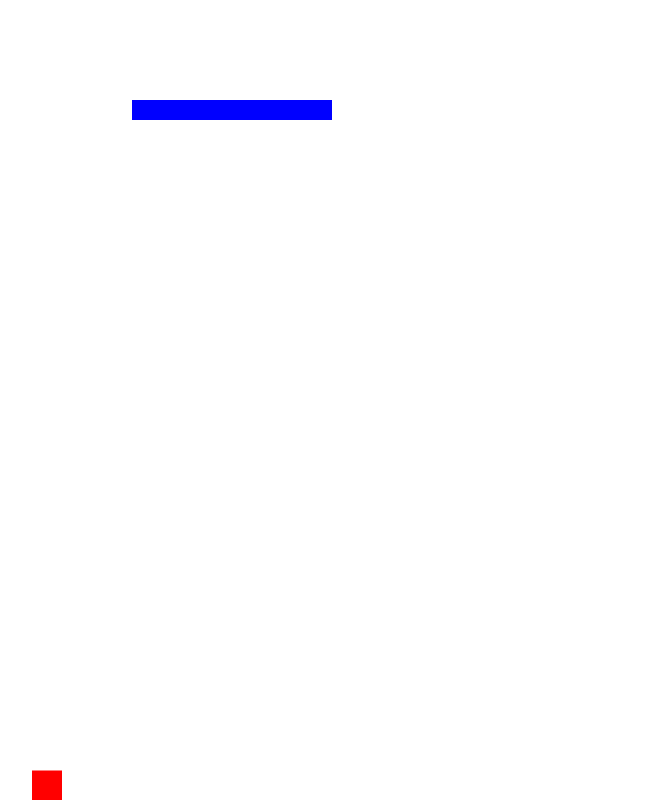
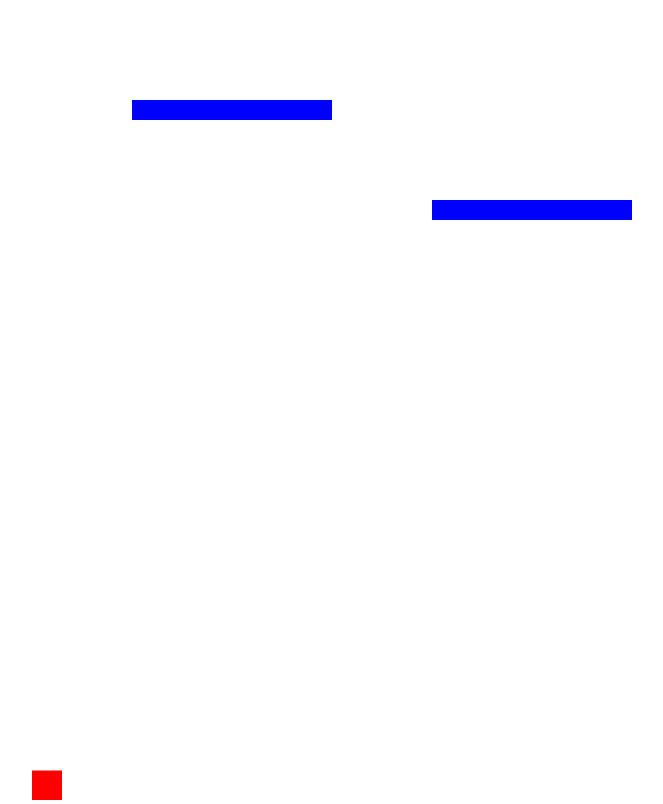
Before and after one commit to igortadic/Platformer, a plain HTML site: page index.html in a window 1280 px wide. Shown: the whole page, without its empty margins (68-731 px from the left). Drawn offline with Linux system fonts and the light colour scheme.

Commit message:
tracking scroll offest, and setting win condition based on scroll offset

```diff
--- a/index.html
+++ b/index.html
@@ -1,3 +1,5 @@
+<!DOCTYPE html>
+
 <style>
 body {
   margin: 0;
--- a/index.js
+++ b/index.js
@@ -43,10 +43,10 @@ class Player {
 }
 
 class Platform {
-  constructor() {
+  constructor({ x, y }) {
     this.position = {
-      x: 200,
-      y: 100
+      x: x,
+      y: y
     }
 
     this.width = 200
@@ -63,7 +63,13 @@ class Platform {
 }
 
 const player = new Player();
-const platforms = [new Platform()]
+const platforms = [
+  new Platform({
+  x: 200, y: 100
+}),
+  new Platform({
+    x: 500, y: 200 })
+]
 
 const keys = {
   right: {
@@ -73,6 +79,9 @@ const keys = {
     pressed: false
   }
 }
+
+let scrollOffset = 0;
+
 player.update();
 
 function animate() {
@@ -94,14 +103,18 @@ function animate() {
 
     if (keys.right.pressed) {
       platforms.forEach(platform => {
+        scrollOffset = scrollOffset + 5
         platform.position.x = platform.position.x - 5
       })
     } else if (keys.left.pressed) {
       platforms.forEach(platform => {
+        scrollOffset = scrollOffset - 5
         platform.position.x = platform.position.x + 5
       })
     }
   }
+
+console.log(scrollOffset);
 
   // platform collision detection
   platforms.forEach(platform => {
@@ -112,13 +125,17 @@ function animate() {
       player.position.x + player.width >=
       platform.position.x &&
       player.position.x <=
-    platform.position.x + platform.width)
-    {
+      platform.position.x + platform.width) {
 
       player.velocity.y = 0;
 
     }
   })
+
+  if (scrollOffset > 2000) {
+    console.log("you win!")
+  }
+
 }
 
 animate()
```
Lines whose indentation alone changed are shown as unchanged.
